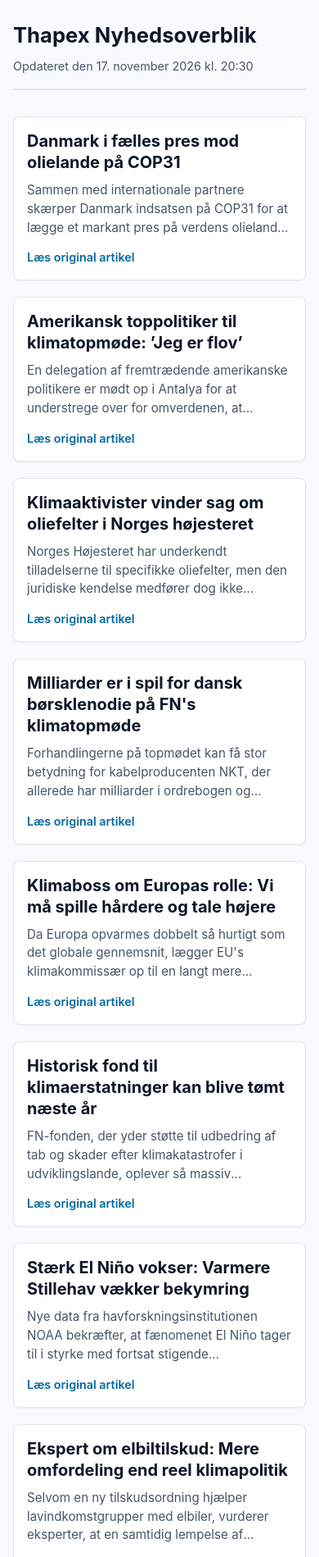
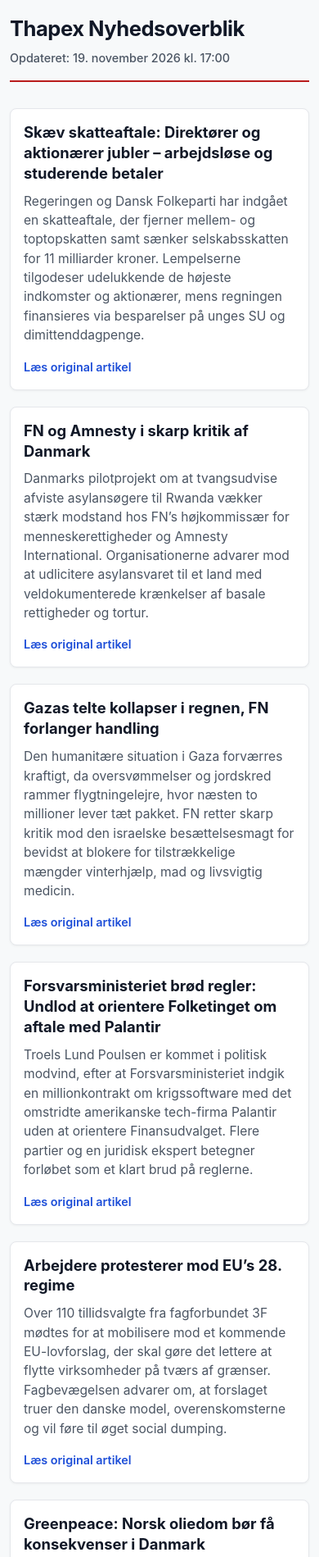
Before and after one commit to ThApex/Nyheder, a plain HTML site: page index.html in a window 390 px wide. Shown: the top 1899 px of the page at 82% size. Drawn offline with Linux system fonts and the light colour scheme.

Commit message:
Opdateret nyhedsoversigt

```diff
--- a/index.html
+++ b/index.html
@@ -6,22 +6,23 @@
     <title>Thapex Nyhedsoverblik</title>
     <style>
         :root {
-            --bg-color: #f8fafc;
+            --bg-color: #f7f9fa;
             --card-bg: #ffffff;
-            --text-primary: #1e293b;
-            --text-secondary: #475569;
-            --accent-color: #0369a1;
-            --accent-hover: #075985;
-            --border-color: #e2e8f0;
+            --text-main: #1f2937;
+            --text-muted: #4b5563;
+            --accent: #b91c1c;
+            --border-color: #e5e7eb;
+            --link-color: #1d4ed8;
+            --link-hover: #1e40af;
         }
 
         body {
             font-family: -apple-system, BlinkMacSystemFont, "Segoe UI", Roboto, Helvetica, Arial, sans-serif;
             background-color: var(--bg-color);
-            color: var(--text-primary);
-            line-height: 1.5;
+            color: var(--text-main);
             margin: 0;
             padding: 24px 16px;
+            line-height: 1.5;
         }
 
         .container {
@@ -32,20 +33,20 @@
         header {
             margin-bottom: 32px;
             padding-bottom: 16px;
-            border-bottom: 2px solid var(--border-color);
+            border-bottom: 2px solid var(--accent);
         }
 
         h1 {
             font-size: 2rem;
-            margin: 0 0 8px 0;
-            color: #0f172a;
-            font-weight: 700;
+            margin: 0 0 6px 0;
+            color: #111827;
+            letter-spacing: -0.02em;
         }
 
         .timestamp {
             font-size: 0.9rem;
-            color: var(--text-secondary);
-            margin: 0;
+            color: var(--text-muted);
+            font-weight: 500;
         }
 
         .news-list {
@@ -54,51 +55,55 @@
             gap: 20px;
         }
 
-        article {
+        .news-item {
             background-color: var(--card-bg);
-            border: 1px solid var(--border-color);
             border-radius: 8px;
             padding: 20px;
+            border: 1px solid var(--border-color);
             box-shadow: 0 1px 3px rgba(0, 0, 0, 0.05);
         }
 
-        article h2 {
+        .news-item h2 {
             font-size: 1.25rem;
             margin: 0 0 10px 0;
-            line-height: 1.3;
-            color: #0f172a;
+            line-height: 1.35;
+            color: #111827;
         }
 
-        article p {
-            margin: 0 0 12px 0;
-            color: var(--text-secondary);
-            font-size: 0.95rem;
-            display: -webkit-box;
-            -webkit-line-clamp: 3;
-            -webkit-box-orient: vertical;
-            overflow: hidden;
+        .news-item p {
+            margin: 0 0 14px 0;
+            color: var(--text-muted);
+            font-size: 0.975rem;
         }
 
-        .read-more {
+        .article-link {
             display: inline-block;
+            font-size: 0.9rem;
             font-weight: 600;
-            font-size: 0.9rem;
-            color: var(--accent-color);
+            color: var(--link-color);
             text-decoration: none;
         }
 
-        .read-more:hover {
-            color: var(--accent-hover);
+        .article-link:hover {
+            color: var(--link-hover);
             text-decoration: underline;
         }
 
         @media (max-width: 600px) {
+            body {
+                padding: 16px 12px;
+            }
+
             h1 {
                 font-size: 1.6rem;
             }
 
-            article {
+            .news-item {
                 padding: 16px;
+            }
+
+            .news-item h2 {
+                font-size: 1.15rem;
             }
         }
     </style>
@@ -107,56 +112,98 @@
     <div class="container">
         <header>
             <h1>Thapex Nyhedsoverblik</h1>
-            <p class="timestamp">Opdateret den 17. november 2026 kl. 20:30</p>
+            <div class="timestamp">Opdateret: 19. november 2026 kl. 17:00</div>
         </header>
 
         <main class="news-list">
-            <article>
-                <h2>Danmark i fælles pres mod olielande på COP31</h2>
-                <p>Sammen med internationale partnere skærper Danmark indsatsen på COP31 for at lægge et markant pres på verdens olielande og fremme omstillingen til ren energi.</p>
-                <a href="https://www.dr.dk/nyheder/udland/reels/danmark-i-faelles-pres-mod-olielande-paa-cop31" class="read-more" target="_blank" rel="noopener">Læs original artikel</a>
+            <article class="news-item">
+                <h2>Skæv skatteaftale: Direktører og aktionærer jubler – arbejdsløse og studerende betaler</h2>
+                <p>Regeringen og Dansk Folkeparti har indgået en skatteaftale, der fjerner mellem- og toptopskatten samt sænker selskabsskatten for 11 milliarder kroner. Lempelserne tilgodeser udelukkende de højeste indkomster og aktionærer, mens regningen finansieres via besparelser på unges SU og dimittenddagpenge.</p>
+                <a class="article-link" href="https://arbejderen.dk/indland/skaev-skatteaftale-direktoerer-og-aktionaerer-jubler-arbejdsloese-og-studerende-betaler/" target="_blank" rel="noopener noreferrer">Læs original artikel</a>
             </article>
 
-            <article>
-                <h2>Amerikansk toppolitiker til klimatopmøde: ’Jeg er flov’</h2>
-                <p>En delegation af fremtrædende amerikanske politikere er mødt op i Antalya for at understrege over for omverdenen, at præsident Trumps linje ikke deles af hele befolkningen.</p>
-                <a href="https://www.dr.dk/nyheder/viden/klima/amerikansk-toppolitiker-til-klimatopmoede-jeg-er-flov" class="read-more" target="_blank" rel="noopener">Læs original artikel</a>
+            <article class="news-item">
+                <h2>FN og Amnesty i skarp kritik af Danmark</h2>
+                <p>Danmarks pilotprojekt om at tvangsudvise afviste asylansøgere til Rwanda vækker stærk modstand hos FN’s højkommissær for menneskerettigheder og Amnesty International. Organisationerne advarer mod at udlicitere asylansvaret til et land med veldokumenterede krænkelser af basale rettigheder og tortur.</p>
+                <a class="article-link" href="https://arbejderen.dk/indland/fn-og-amnesty-i-skarp-kritik-af-danmark/" target="_blank" rel="noopener noreferrer">Læs original artikel</a>
             </article>
 
-            <article>
-                <h2>Klimaaktivister vinder sag om oliefelter i Norges højesteret</h2>
-                <p>Norges Højesteret har underkendt tilladelserne til specifikke oliefelter, men den juridiske kendelse medfører dog ikke umiddelbart et totalt stop for anvendelsen af felterne.</p>
-                <a href="https://www.dr.dk/nyheder/udland/klimaaktivister-vinder-sag-om-oliefelter-i-norges-hoejesteret" class="read-more" target="_blank" rel="noopener">Læs original artikel</a>
+            <article class="news-item">
+                <h2>Gazas telte kollapser i regnen, FN forlanger handling</h2>
+                <p>Den humanitære situation i Gaza forværres kraftigt, da oversvømmelser og jordskred rammer flygtningelejre, hvor næsten to millioner lever tæt pakket. FN retter skarp kritik mod den israelske besættelsesmagt for bevidst at blokere for tilstrækkelige mængder vinterhjælp, mad og livsvigtig medicin.</p>
+                <a class="article-link" href="https://arbejderen.dk/udland/gazas-telte-kollapser-i-regnen-fn-forlanger-handling/" target="_blank" rel="noopener noreferrer">Læs original artikel</a>
             </article>
 
-            <article>
-                <h2>Milliarder er i spil for dansk børsklenodie på FN's klimatopmøde</h2>
-                <p>Forhandlingerne på topmødet kan få stor betydning for kabelproducenten NKT, der allerede har milliarder i ordrebogen og afventer nye rammer for den globale elektrificering.</p>
-                <a href="https://www.dr.dk/nyheder/viden/klima/milliarder-er-i-spil-dansk-boers-klenodie-paa-fn-s-klimatopmoede" class="read-more" target="_blank" rel="noopener">Læs original artikel</a>
+            <article class="news-item">
+                <h2>Forsvarsministeriet brød regler: Undlod at orientere Folketinget om aftale med Palantir</h2>
+                <p>Troels Lund Poulsen er kommet i politisk modvind, efter at Forsvarsministeriet indgik en millionkontrakt om krigssoftware med det omstridte amerikanske tech-firma Palantir uden at orientere Finansudvalget. Flere partier og en juridisk ekspert betegner forløbet som et klart brud på reglerne.</p>
+                <a class="article-link" href="https://www.altinget.dk/artikel/alvorlig-sag-troels-lund-orienterede-ikke-folketinget-inden-forsvaret-indgik-kontrakt-med-trump-venligt-firma" target="_blank" rel="noopener noreferrer">Læs original artikel</a>
             </article>
 
-            <article>
-                <h2>Klimaboss om Europas rolle: Vi må spille hårdere og tale højere</h2>
-                <p>Da Europa opvarmes dobbelt så hurtigt som det globale gennemsnit, lægger EU's klimakommissær op til en langt mere offensiv linje i de internationale klimaforhandlinger.</p>
-                <a href="https://www.dr.dk/nyheder/viden/klima/klimaboss-er-ikke-i-tvivl-om-europas-rolle-vi-er-noedt-til-spille-haardere-og-tale-hoejere" class="read-more" target="_blank" rel="noopener">Læs original artikel</a>
+            <article class="news-item">
+                <h2>Arbejdere protesterer mod EU’s 28. regime</h2>
+                <p>Over 110 tillidsvalgte fra fagforbundet 3F mødtes for at mobilisere mod et kommende EU-lovforslag, der skal gøre det lettere at flytte virksomheder på tværs af grænser. Fagbevægelsen advarer om, at forslaget truer den danske model, overenskomsterne og vil føre til øget social dumping.</p>
+                <a class="article-link" href="https://arbejderen.dk/debat/arbejdere-protesterer-mod-eus-28-regime/" target="_blank" rel="noopener noreferrer">Læs original artikel</a>
             </article>
 
-            <article>
-                <h2>Historisk fond til klimaerstatninger kan blive tømt næste år</h2>
-                <p>FN-fonden, der yder støtte til udbedring af tab og skader efter klimakatastrofer i udviklingslande, oplever så massiv efterspørgsel, at midlerne ventes opbrugt i første år.</p>
-                <a href="https://www.dr.dk/nyheder/viden/klima/historisk-fond-til-klimaerstatninger-kan-blive-toemt-naeste-aar" class="read-more" target="_blank" rel="noopener">Læs original artikel</a>
+            <article class="news-item">
+                <h2>Greenpeace: Norsk oliedom bør få konsekvenser i Danmark</h2>
+                <p>Norges Højesteret har erklæret tre olie- og gasfelter i Nordsøen ulovlige, fordi staten skal medregne de samlede globale klimakonsekvenser ved forbrændingen. Greenpeace vurderer, at den historiske dom direkte underminerer tilladelsen til det danske Hejre-felt, som er under behandling i Energiklagenævnet.</p>
+                <a class="article-link" href="https://arbejderen.dk/indland/greenpeace-norsk-oliedom-boer-faa-konsekvenser-i-danmark/" target="_blank" rel="noopener noreferrer">Læs original artikel</a>
             </article>
 
-            <article>
-                <h2>Stærk El Niño vokser: Varmere Stillehav vækker bekymring</h2>
-                <p>Nye data fra havforskningsinstitutionen NOAA bekræfter, at fænomenet El Niño tager til i styrke med fortsat stigende havtemperaturer og udsigt til mere ekstremt vejr globalt.</p>
-                <a href="https://www.dr.dk/nyheder/vejret/staerk-til-meget-staerk-el-nino-klimafaenomenet-vokser-stadig" class="read-more" target="_blank" rel="noopener">Læs original artikel</a>
+            <article class="news-item">
+                <h2>Mange savnet efter bådforlis ud for Senegal</h2>
+                <p>En alvorlig kæntringsulykke ud for den senegalesiske kyst frygtes at have kostet adskillige menneskeliv. Ulykken føjer sig til rækken af farlige migrationsruter mod Europa, hvor desperate mennesker risikerer livet på havet på grund af fattigdom og manglende lovlige indrejseveje.</p>
+                <a class="article-link" href="https://www.dr.dk/nyheder/seneste/mange-savnet-efter-baadforlis-ud-senegal" target="_blank" rel="noopener noreferrer">Læs original artikel</a>
             </article>
 
-            <article>
-                <h2>Ekspert om elbiltilskud: Mere omfordeling end reel klimapolitik</h2>
-                <p>Selvom en ny tilskudsordning hjælper lavindkomstgrupper med elbiler, vurderer eksperter, at en samtidig lempelse af brændstofafgifter udvander den samlede klimaeffekt.</p>
-                <a href="https://www.dr.dk/nyheder/viden/klima/ekspert-om-socialt-tilskud-til-elbiler-det-er-omfordeling-mere-end-egentlig-klimapolitik" class="read-more" target="_blank" rel="noopener">Læs original artikel</a>
+            <article class="news-item">
+                <h2>EU-Kommissionen har været ramt af AI-cyberangreb</h2>
+                <p>EU-Kommissionen har været udsat for et målrettet cyberangreb baseret på kunstig intelligens. Angrebet sætter fornyet fokus på truslerne mod europæiske institutioners datasikkerhed og den tiltagende brug af automatiserede digitale angrebsmetoder mod centrale samfundsaktører.</p>
+                <a class="article-link" href="https://www.dr.dk/nyheder/seneste/eu-kommissionen-har-vaeret-ramt-af-ai-cyberangreb" target="_blank" rel="noopener noreferrer">Læs original artikel</a>
+            </article>
+
+            <article class="news-item">
+                <h2>To voksne og et barn på ti år fundet døde på ejendom nær Give</h2>
+                <p>Sydøstjyllands Politi har indledt en omfattende efterforskning og anholdt flere personer efter fundet af tre afdøde – to voksne og en tiårig pige – på en landejendom. Myndighederne og lokalområdets skole har aktiveret kriseberedskab og psykologhjælp til berørte.</p>
+                <a class="article-link" href="https://www.dr.dk/nyheder/seneste/voksne-og-et-barn-fundet-doede-naer-give" target="_blank" rel="noopener noreferrer">Læs original artikel</a>
+            </article>
+
+            <article class="news-item">
+                <h2>Direktører advaret om ulovligt AI-system: Fortsatte deling af patientdata</h2>
+                <p>Lækkede mails afslører, at ledelsen i to danske regioner ignorerede klare interne advarsler om ulovlig deling af følsomme sundhedsoplysninger i et AI-forsøg. Over 100.000 patientbeskeder blev delt med en amerikansk cloud-udbyder, før projektet brat blev standset.</p>
+                <a class="article-link" href="https://www.version2.dk/artikel/intern-mail-afsloerer-direktoerer-blev-advaret-om-ulovligt-ai-system-og-fortsatte-deling-af-danske" target="_blank" rel="noopener noreferrer">Læs original artikel</a>
+            </article>
+
+            <article class="news-item">
+                <h2>Retspræsidents immunitet ophævet i strid om Polens forfatningsdomstol</h2>
+                <p>Konflikten om det polske retsvæsen er spidset yderligere til, efter at immuniteten for en central retspræsident er blevet ophævet. Begivenheden er seneste led i det langvarige opgør om forfatningsdomstolens uafhængighed og magtens deling i landet.</p>
+                <a class="article-link" href="https://www.dr.dk/nyheder/seneste/retspraesidents-immunitet-ophaevet-i-strid-om-polens-forfatningsdomstol" target="_blank" rel="noopener noreferrer">Læs original artikel</a>
+            </article>
+
+            <article class="news-item">
+                <h2>Danish Crowns omsætning er faldet med tre milliarder</h2>
+                <p>Slagterikoncernen Danish Crown oplever markant modgang med et omsætningsfald på tre milliarder kroner i det seneste regnskabsår. Udviklingen skyldes faldende svineproduktion i Danmark og et fortsat hårdt pres på den konventionelle kødindustri.</p>
+                <a class="article-link" href="https://www.dr.dk/nyheder/seneste/danish-crowns-omsaetning-er-faldet-med-tre-milliarder" target="_blank" rel="noopener noreferrer">Læs original artikel</a>
+            </article>
+
+            <article class="news-item">
+                <h2>Fejl hos 98 procent i Skats kontrol med boligudlejning</h2>
+                <p>En stikprøvekontrol fra Skattestyrelsen afslører massive fejl og manglende skattebetalinger hos 98 procent af de undersøgte boligudlejere. Tallene rejser alvorlige spørgsmål om kontrolniveauet og den manglende beskatning i det lukrative private udlejningsmarked.</p>
+                <a class="article-link" href="https://www.dr.dk/nyheder/seneste/fejl-hos-98-procent-i-kontrol-af-skattebetaling-fra-boligudlejning" target="_blank" rel="noopener noreferrer">Læs original artikel</a>
+            </article>
+
+            <article class="news-item">
+                <h2>Ny kortlægning afdækker kvaliteten i landets daginstitutioner</h2>
+                <p>En gennemgang af 4.000 kommunale tilsynsrapporter foretaget af Altinget og Gravercentret giver for første gang forældre et samlet overblik over kvaliteten i vuggestuer og børnehaver. Undersøgelsen synliggør betydelige forskelle i normeringer og pædagogiske vilkår på tværs af landet.</p>
+                <a class="article-link" href="https://www.altinget.dk/artikel/find-din-daginstitution-altinget-har-oversat-4000-tilsynsrapporter-saa-du-kan-bruge-dem" target="_blank" rel="noopener noreferrer">Læs original artikel</a>
+            </article>
+
+            <article class="news-item">
+                <h2>Virksomhed sigtet for overtrædelse af dyrevelfærdsloven: 20 grise aflivet</h2>
+                <p>Fødevaremyndighederne og politiet rykkede ud til en landbrugsvirksomhed, hvor forholdene for dyrene var så kritiske, at 20 grise måtte aflives på stedet. Sagen har udløst en sigtelse for grov overtrædelse af dyrevelfærdsloven.</p>
+                <a class="article-link" href="https://www.dr.dk/nyheder/seneste/virksomhed-sigtet-overtraedelse-af-dyrevelfaerdsloven-maatte-aflive-20-grise-paa-stedet" target="_blank" rel="noopener noreferrer">Læs original artikel</a>
             </article>
         </main>
     </div>
```
